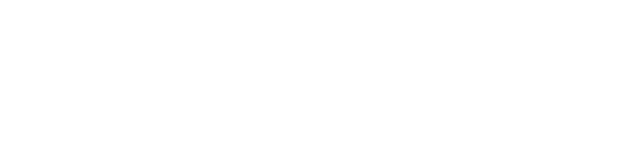
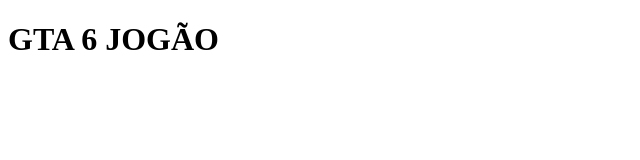
Before and after one commit to davileal7/git-vscode, a plain HTML site: page index.html in a window 1280 px wide. Shown: the whole page, without its empty margins (0-640 px from the left). Drawn offline with Linux system fonts and the light colour scheme.

Commit message:
Feature: título - page

```diff
--- a/index.html
+++ b/index.html
@@ -6,6 +6,6 @@
     <title>git e github</title>
 </head>
 <body>
-
+    <h1>GTA 6 JOGÃO</h1>
 </body>
 </html>
```
